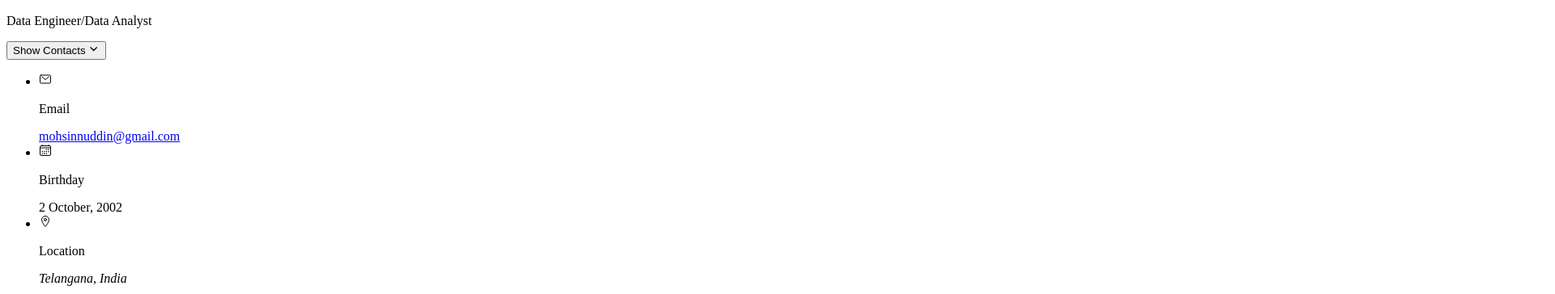
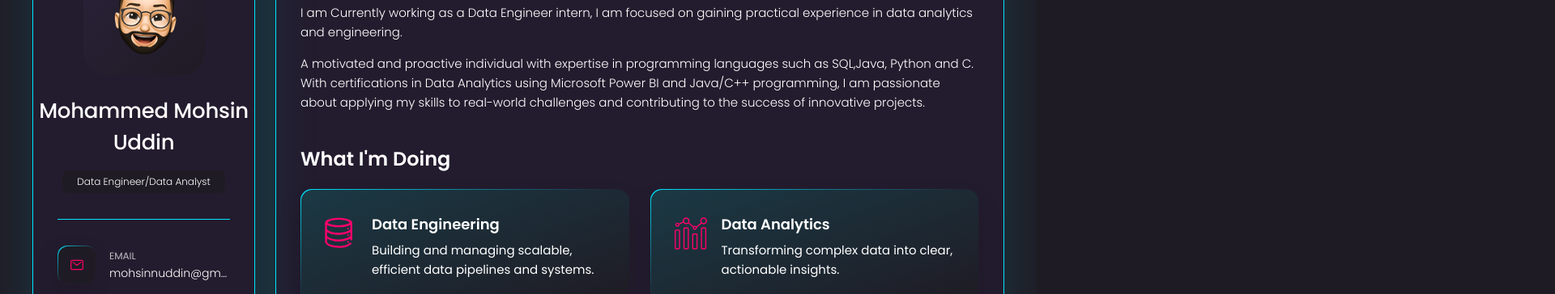
Before and after one commit to Mohsinnuddin/Portofolio, a plain HTML site: page index.html in a window 1280 px wide. Shown: the part 175-539 px from the top of the page at 81% size, 1920 px wide, since content can reach past the window. Drawn offline with nearby package versions, Linux system fonts and the light colour scheme; the site is published under a folder, as on GitHub Pages, so addresses that start at the root find nothing.

Commit message:
Update index.html

```diff
--- a/index.html
+++ b/index.html
@@ -10,12 +10,12 @@
   <!--
     - favicon
   -->
-  <link rel="shortcut icon" href="/assets/images/logo.ico" type="image/x-icon">
+  <link rel="shortcut icon" href="assets/images/logo.ico" type="image/x-icon">
 
   <!--
     - custom css link
   -->
-  <link rel="stylesheet" href="/assets/css/style.css">
+  <link rel="stylesheet" href="assets/css/style.css">
 
   <!--
     - google font link
```
